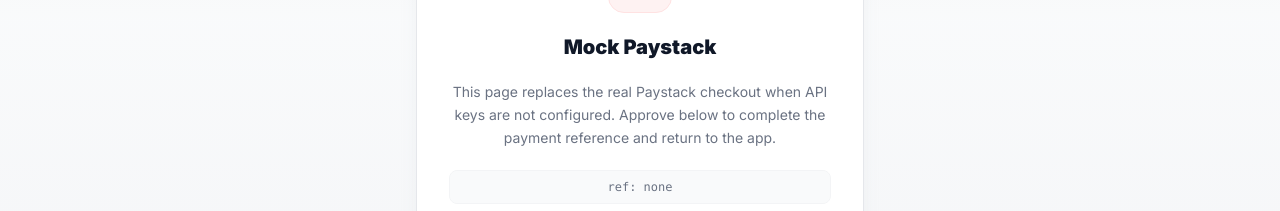
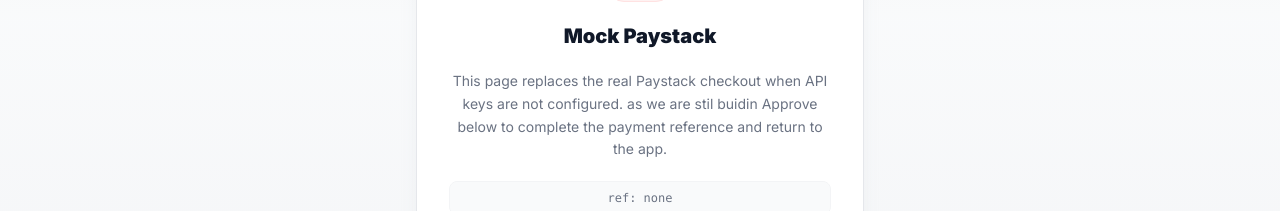
Before and after one commit to Obed-Ojingwa/Spotter, a Next.js app in the folder frontend/: page /payment/mock in a window 1280 px wide. Shown: the part 444-655 px from the top of the page. Built offline with nearby package versions, Linux system fonts and the light colour scheme; no server answers.

Commit message:
Updating to get the url functional

```diff
--- a/frontend/src/app/org/billing/page.tsx
+++ b/frontend/src/app/org/billing/page.tsx
@@ -192,7 +192,7 @@
               </p>
               <p className="text-xs text-amber-800 bg-amber-50 border border-amber-100 rounded-lg px-3 py-2">
                 <strong className="font-semibold">Development:</strong> if Paystack keys are not set, you will
-                open a mock checkout page — click &quot;Approve Payment&quot; to complete the flow without a real charge.
+                open a mock checkout page :::::::::::::::::: click &quot;Approve Payment&quot; to complete the flow without a real charge.
               </p>
             </div>
           </div>
--- a/frontend/src/app/payment/mock/page.tsx
+++ b/frontend/src/app/payment/mock/page.tsx
@@ -94,7 +94,7 @@
                   </div>
                   <h2 className="text-xl font-black text-gray-900">Mock Paystack</h2>
                   <p className="text-sm text-gray-500 leading-relaxed">
-                    This page replaces the real Paystack checkout when API keys are not configured.
+                    This page replaces the real Paystack checkout when API keys are not configured. as we are stil buidin
                     Approve below to complete the payment reference and return to the app.
                   </p>
                   <p className="text-xs font-mono text-gray-500 bg-gray-50 border border-gray-100 rounded-lg px-3 py-2 break-all">
```
Also changed, not shown: 1 other file (tests, documents, lock files or other folders).
